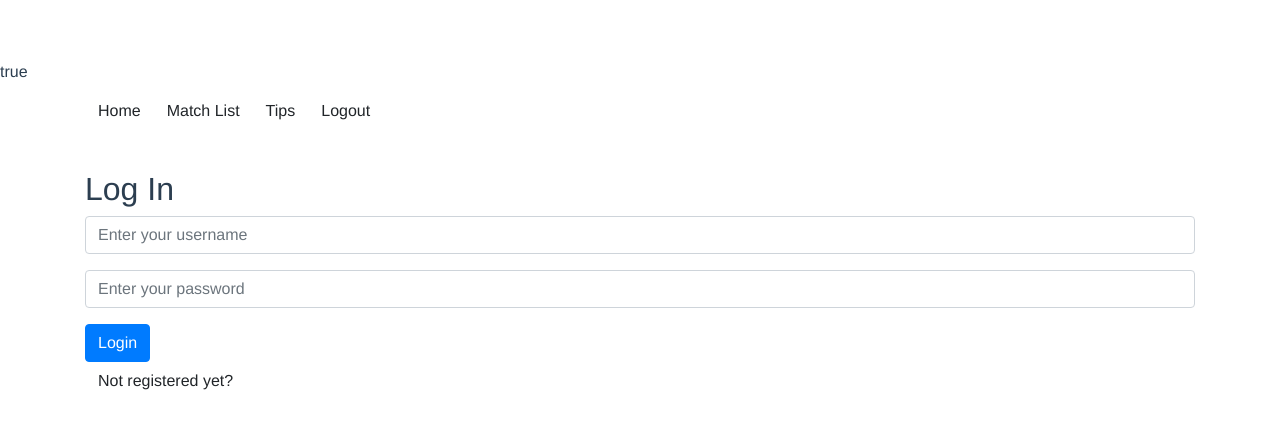
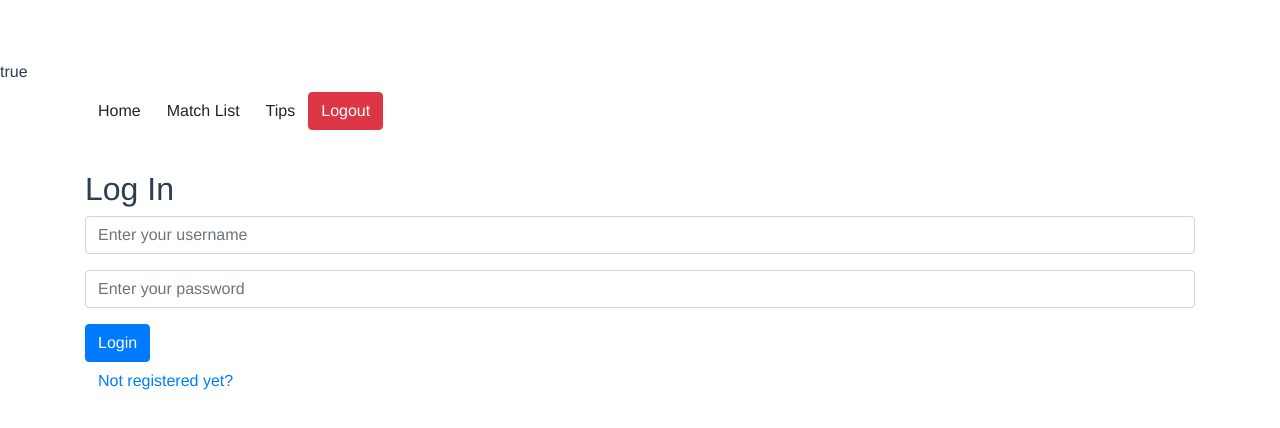
Before and after one commit to gaborbencsik/tip-game-web, a Vue app: page /#/login in a window 1280 px wide. Shown: the top 428 px of the page. Built offline with nearby package versions, Linux system fonts and the light colour scheme; sample sign-in values are in the browser's storage.

Commit message:
logout extracted

```diff
--- a/src/App.vue
+++ b/src/App.vue
@@ -5,11 +5,15 @@
       <navbar></navbar>
     </div>
     <div v-else class="row container-fluid">
-      <div class="col-md-6 col-xs-8 col-xs-offset-2">
-        <login></login>
+      <div v-if="true">
+        <div class="col-md-6 col-xs-8 col-xs-offset-2">
+          <login></login>
+        </div>
       </div>
-      <div class="col-md-6 col-xs-8 col-xs-offset-2">
-        <registration></registration>
+      <div v-else>
+        <div class="col-md-6 col-xs-8 col-xs-offset-2">
+          <registration></registration>
+        </div>
       </div>
     </div>
     <router-view class="container"></router-view>
--- a/src/components/Login.vue
+++ b/src/components/Login.vue
@@ -25,7 +25,8 @@
       </div>
       <button class="btn btn-primary" @click="submit()">Login</button>
     </div>
-    <router-link class="btn" to="/register">Not registered yet?</router-link>
+    <h3 class="btn btn-link">Not registered yet?</h3>
+    <!-- <router-link class="btn" to="/register">Not registered yet?</router-link> -->
   </div>
 </template>
 
@@ -77,5 +78,8 @@ export default {
 <!-- Add "scoped" attribute to limit CSS to this component only -->
 <style scoped>
 
+h3 {
+  cursor: pointer;
+}
 
 </style>
--- /dev/null
+++ b/src/components/Logout.vue
@@ -0,0 +1,31 @@
+<template>
+  <div class="logout">
+    <button class="btn btn-danger" type="button" name="button" @click="logout()">Logout</button>
+  </div>
+</template>
+
+<script>
+
+export default {
+  name: 'logout',
+  data () {
+    return {
+    }
+  },
+  methods: {
+    logout: function () {
+      localStorage.removeItem('token')
+      localStorage.setItem('authenticated', false)
+    }
+  }
+}
+</script>
+
+<!-- Add "scoped" attribute to limit CSS to this component only -->
+<style scoped>
+
+.logout {
+    display: inline-block;
+}
+
+</style>
--- a/src/components/Navbar.vue
+++ b/src/components/Navbar.vue
@@ -5,15 +5,20 @@
         <router-link class="btn" to="/home">Home</router-link>
         <router-link class="btn" to="/match-list">Match List</router-link>
         <router-link class="btn" to="/tips">Tips</router-link>
-        <button class="btn" @click="logout()">Logout</button>
+        <logout></logout>
       </nav>
     </header>
   </div>
 </template>
 
 <script>
+import Logout from './Logout'
+
 export default {
   name: 'navbar',
+  components: {
+    'logout': Logout
+  },
   data () {
     return {
     }
--- a/src/components/Registration.vue
+++ b/src/components/Registration.vue
@@ -32,6 +32,7 @@
       </div>
       <button class="btn btn-primary" @click="submit()">Register</button>
     </div>
+    <router-link class="btn" to="/login">Login</router-link>
   </div>
 </template>
 
```
